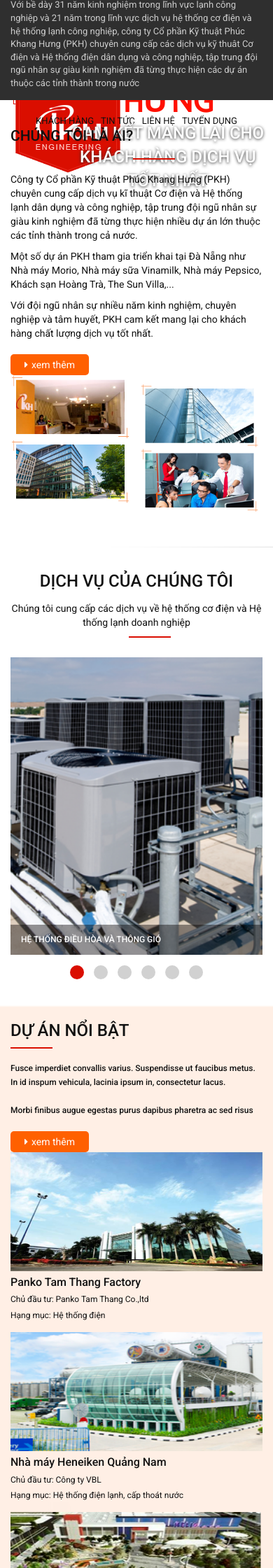
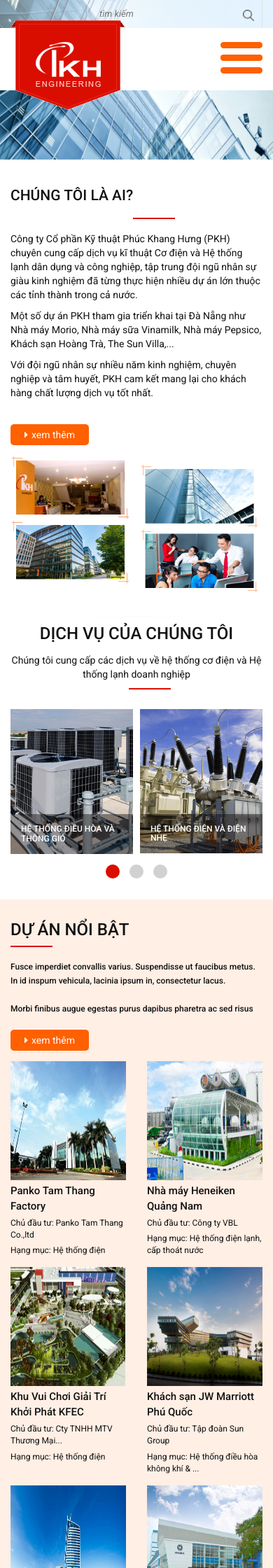
Before and after one commit to concolele/phuckhanghung, a PHP site: page / in a window 390 px wide; the page is wider, and only the part inside the window is pictured. Shown: the top 2240 px of that part at 70% size. Run offline with PHP 8.4, Linux system fonts and the light colour scheme; some libraries are stand-ins or nearby versions.

Commit message:
respon500

```diff
--- a/css/style.css
+++ b/css/style.css
@@ -94,7 +94,7 @@ header .menu-area .main-menu li {
     display:  inline-block;
     padding: 10px 15px;
     float:  left;
-    margin-top: 7px;
+    margin-top: 5px;
 }
 
 header .menu-area .logo-top {
@@ -123,7 +123,7 @@ header .menu-area .main-menu li.li-active a {
 header .menu-area .main-menu li.li-active:after {
     content: '';
     position: absolute;
-    left: 66px;
+    left: 70px;
     top: 55px;
     width: 0;
     height: 0;
@@ -140,7 +140,8 @@ ol.carousel-indicators {
 header .info-area {
     position:  absolute;
     top: 50%;
-    left: 33%;
+    left: 0;
+    right:  0;
     text-align:  center;
 }
 
@@ -162,8 +163,8 @@ header .info-area p {
 }
 
 header .intro-area {
-    position:  absolute;
-    bottom: 0;
+    /* position:  absolute; */
+    /* bottom: 0; */
     background: #2f2f2f;
     padding:  15px 0;
     width:  100%;
@@ -199,12 +200,12 @@ header .intro-area p {
 
 header .slider-area .prev-right{
     top: 55%;
-    right: 10%;
+    right: 5%;
 }
 
 header .slider-area .prev-left{
     top: 55%;
-    left: 10%;
+    left: 5%;
 }
 
 header .abs-top input.ipt-search:focus {
@@ -264,9 +265,10 @@ header .abs-top input.ipt-search:focus {
     font-size:  14px;
 }
 
-.content .about-us-area .load-more {
+.content .load-more {
     display:  inline-block;
     position:  relative;
+    margin: 15px 0;
 }
 
 .content .load-more a {
@@ -298,8 +300,8 @@ header .abs-top input.ipt-search:focus {
 }
 
 .service-area .header-service img {
-    /* width:  100%; */
-    /* height:  100%; */
+    width:  100%;
+    height:  100%;
 }
 
 .service-area .header-service h2 {
@@ -412,6 +414,11 @@ header .abs-top input.ipt-search:focus {
     max-height:  170px;
 }
 
+.content .hot-area .list-proj {
+    display:  inline-block;
+    margin: 0 -15px;
+}
+
 .content .hot-area {
     /* background-color: #FFEFE5; */
     background-image: url(../img/hot-bg1.png);
@@ -462,11 +469,14 @@ header .abs-top input.ipt-search:focus {
 }
 
 .content .hot-area .hot-proj {
-    margin-bottom: 15px;
+    padding: 0 15px;
+    margin-bottom:  15px;
+    float:  left;
+    width:  33.333333%;
 }
 
 .content .hot-area .hot-proj p.proj-name {
-    font-size:  16px;
+    font-size: 15px;
     font-weight:  500;
 }
 
@@ -482,6 +492,7 @@ header .abs-top input.ipt-search:focus {
 
 .content .other-area .customer {
     position: relative;
+    margin:  20px 0 40px 0;
 }
 
 .content .other-area a.prev-right {
@@ -555,7 +566,7 @@ a.prev-left.a-active {
 
 footer {
     background-image: url(../img/footer-bg2.png);
-    background-size:  100%;
+    background-size:  100% 100%;
     display:  inline-block;
     width:  100%;
 }
@@ -607,7 +618,7 @@ footer .info-right {
 
 footer .info-right li {
     display: inline-block;
-    width: 140px;
+    width: 150px;
     height: 40px;
 }
 
@@ -615,12 +626,14 @@ footer .info-right li a {
     color:  #FAA6A0;
     text-transform:  uppercase;
     text-decoration: none;
+    /* font-size: 15px; */
 }
 
 footer .info-right .li-active a {
     border-bottom: 1px solid #fff;
     padding-bottom: 7px;
     color:  #fff;
+    /* font-size: 13px; */
 }
 
 footer .info-right li:hover a {
@@ -648,100 +661,9 @@ footer .contact-info a i:hover {
     background: #656565 none repeat scroll 0 0;
 }
 
-@media (min-width : 576px) {
-    .container {
-        max-width: 540px;
-    }
-}
-
-@media (min-width: 768px){
-    .container {
-        max-width: 720px;
-    }
-
-}
-
-@media (min-width: 992px) {
-
-}
-
-@media (min-width: 1200px) {
-    .container {
-        max-width: 1170px;
-    }
-}
-
-@media (max-width: 1200px) {
-    .container {
-        max-width: 1170px;
-    }
-    header .menu-area .main-menu li{
-        padding: 5px;
-    }
-
-    header .info-area{
-        left: 23%;
-    }
-
-    header .menu-area .main-menu a{
-        font-size: 13px;
-    }
-
-    header .menu-area{
-        padding: 10px 0;
-        margin-top: 0;
-    }
-
-    header .menu-area .main-menu li.li-active:after{
-        top: 41px;
-        left: 64px;
-    }
-
-    header .abs-top .top-info a{
-        font-size: 13px;
-    }
-
-    header .abs-top input.ipt-search{
-        font-size: 13px;
-    }
-}
-
-@media (max-width: 991px) {
-
-}
-
-@media (max-width : 767px) {
-
-}
-
-@media (max-width : 576px) {
-    .container {
-        max-width: 540px;
-    }
-}
-
-@media (max-width : 460px) {
-}
-
-@media (max-width : 320px) {
-
-}
-@media (max-width : 400px) {
-
-}
-
-@media (max-width : 500px) {
-
-}
-
-@media (max-width: 1050px) {
-
-}
-@media (min-width: 1050px) {
-
-}
-@media (max-width: 1200px) {
-
+footer img {
+    width:  100%;
+    height:  100%;
 }
 
 /*xxxxxxxxxxxxxxxxxxxxxxxxxxxxxxxxxxxxxxxxxxxxxxxxx */
@@ -749,8 +671,10 @@ footer .contact-info a i:hover {
     display: none;
     width: 60px;
     height: 45px;
-    position: relative;
-    margin: 50px auto;
+    position: absolute;
+    right: 15px;
+    top: 15px;
+    /* margin: 50px auto; */
     -webkit-transform: rotate(0deg);
     -moz-transform: rotate(0deg);
     -o-transform: rotate(0deg);
@@ -767,7 +691,7 @@ footer .contact-info a i:hover {
     position: absolute;
     height: 9px;
     width: 100%;
-    background: #d3531a;
+    background: #FF6000;
     border-radius: 9px;
     opacity: 1;
     left: 0;
@@ -785,7 +709,7 @@ footer .contact-info a i:hover {
     top: 0px;
 }
 
-.menu-mobile span:nth-child(2),#nav-icon3 span:nth-child(3) {
+.menu-mobile span:nth-child(2),.menu-mobile span:nth-child(3) {
     top: 18px;
 }
 
@@ -818,3 +742,212 @@ footer .contact-info a i:hover {
     width: 0%;
     left: 50%;
 }
+
+@media (min-width : 576px) {
+
+}
+
+@media (min-width: 768px) {
+    .container {
+        width: 750px;
+    }
+
+}
+@media (min-width: 992px) {
+    .container {
+        width: 970px;
+    }
+}
+@media (min-width: 1200px) {
+    .container {
+        width: 1200px;
+    }
+}
+
+@media (max-width: 1200px) {
+    .container {
+        max-width: 1170px;
+    }
+    header .menu-area .main-menu li{
+        padding: 7px;
+    }
+
+    header .info-area{
+        left: 0;
+        right:  0;
+    }
+
+    header .menu-area .main-menu a{
+        font-size: 13px;
+    }
+
+    header .menu-area{
+        padding: 10px 0;
+        margin-top: 0;
+        min-height: 89px;
+    }
+
+    header .menu-area .main-menu li.li-active:after{
+        top: 60px;
+        left: 55px;
+    }
+
+    header .abs-top .top-info a{
+        font-size: 13px;
+    }
+
+    header .abs-top input.ipt-search{
+        font-size: 13px;
+    }
+
+    footer .info-left {
+        width: 50%;
+    }
+    footer .info-right {
+        width: 50%;
+    }
+
+    header .menu-area .main-menu li{
+        margin-top: 15px;
+    }
+
+    header .menu-area .logo-top{
+        top: -20px;
+    }
+
+    header .menu-area .main-menu li.li-active:after{
+        left: 65px;
+        top: 55px;
+    }
+}
+
+@media (max-width: 992px) {
+    .container {
+        max-width: 970px !important;
+    }
+
+    .menu-mobile {
+        display: block;
+    }
+
+    header .menu-area{
+        padding: 0;
+        margin-top: 0;
+    }
+    header .menu-area .logo-top{
+        top: -17px;
+    }
+
+    header .menu-area {
+        padding: 5px 0;
+    }
+
+    header.top-area .top-info {
+        display: none;
+    }
+
+    header .info-area {
+        /* display: none; */
+    }
+
+    header .top-info{
+        display: none;
+    }
+
+    header .menu-area .main-menu {
+        display: none;
+    }
+
+    .carousel-inner>.item>a>img, .carousel-inner>.item>img, .img-responsive, .thumbnail a>img, .thumbnail>img{
+        height: 50vh;
+    }
+
+    .content .other-area a.prev-right {
+        right: 35%;
+        bottom: -15%;
+    }
+
+    .content .other-area a.prev-left {
+        left: 35%;
+        bottom: -15%;
+    }
+}
+
+@media (max-width : 767px) {
+    #cusCarousel>.carousel-inner>.item>img{
+        height: 25vh;
+    }
+
+    .content .other-area a.prev-left {
+        left: 48%;
+        bottom: -21%;
+    }
+
+    .content .other-area a.prev-right {
+        right: 38%;
+        bottom: -21%;
+    }
+}
+
+@media (max-width : 576px) {
+    .container {
+        max-width: 540px;
+    }
+
+    .content .hot-area .hot-proj{
+        width: 50%;
+    }
+
+    .content .hot-area{
+        background-image: none;
+        background-color: #FFEFE5;
+    }
+
+    header .info-area {
+        display: none;
+    }
+
+    header .intro-area{
+        display: none;
+    }
+
+    .carousel-inner>.item>a>img, .carousel-inner>.item>img, .img-responsive, .thumbnail a>img, .thumbnail>img{
+        height: 27vh;
+    }
+
+    a.prev-left, a.prev-right{
+        display: none;
+    }
+
+    footer .info-right{
+        display: none;
+    }
+
+    footer .info-left{
+        width: 100%;
+    }
+}
+
+@media (max-width : 460px) {
+}
+
+@media (max-width : 320px) {
+
+}
+@media (max-width : 400px) {
+
+}
+
+@media (max-width : 500px) {
+
+}
+
+@media (max-width: 1050px) {
+
+}
+@media (min-width: 1050px) {
+
+}
+@media (max-width: 1200px) {
+
+}
--- a/index.html
+++ b/index.html
@@ -121,7 +121,7 @@
           <div class="about-us-area">
             <div class="container">
               <div class="row">
-                <div class="col-xs-12 col-sm-12 col-md-12 col-lg-7">
+                <div class="col-xs-12 col-sm-12 col-md-7 col-lg-7">
                   <h2>
                     Chúng tôi là ai?
                   </h2>
@@ -140,7 +140,7 @@
                     <a href=""><i class="fa fa-caret-right"></i>Xem thêm</a>
                   </div>
                 </div>
-                <div class="col-xs-12 col-sm-12 col-md-12 col-lg-5">
+                <div class="col-xs-12 col-sm-12 col-md-5 col-lg-5">
                   <div class="about-img">
                     <img src="img/withus.png" alt="About us">
                   </div>
@@ -236,7 +236,7 @@
           <div class="hot-area">
             <div class="container">
               <div class="row">
-                <div class="col-xs-12 col-sm-12 col-md-12 col-lg-3">
+                <div class="col-xs-12 col-sm-12 col-md-3 col-lg-3">
                   <div class="intro-hot">
                     <h2>
                       Dự án nổi bật
@@ -251,7 +251,8 @@
                     </div>
                   </div>
                 </div>
-                <div class="col-xs-12 col-sm-12 col-md-12 col-lg-3">
+                <div class="col-xs-12 col-sm-12 col-md-9 col-lg-9">
+                  <div class="list-proj">
                     <div class="hot-proj">
                       <img src="img/hot1.png" alt="">
                       <p class="proj-name">Panko Tam Thang Factory</p>
@@ -264,8 +265,6 @@
                       <p><span>Chủ đầu tư: </span> Công ty VBL</p>
                       <p><span>Hạng mục: </span> Hệ thống điện lạnh, cấp thoát nước</p>
                     </div>
-                </div>
-                <div class="col-xs-12 col-sm-12 col-md-12 col-lg-3">
                     <div class="hot-proj">
                       <img src="img/hot2.1.png" alt="">
                       <p class="proj-name">Khu Vui Chơi Giải Trí Khởi Phát KFEC</p>
@@ -278,8 +277,6 @@
                       <p><span>Chủ đầu tư: </span> Tập đoàn Sun Group</p>
                       <p><span>Hạng mục: </span> Hệ thống điều hòa không khí & ...</p>
                     </div>
-                </div>
-                <div class="col-xs-12 col-sm-12 col-md-12 col-lg-3">
                     <div class="hot-proj">
                       <img src="img/hot3.png" alt="">
                       <p class="proj-name">Khách sạn Grand Tourane Đà Nẵng</p>
@@ -295,15 +292,16 @@
                   </div>
                 </div>
               </div>
+            </div>
           </div><!--end hot-area -->
           <div class="other-area">
             <div class="container">
                 <div class="row">
-                  <div class="col-xs-12 col-sm-12 col-md-12 col-lg-6">
+                  <div class="col-xs-12 col-sm-6 col-md-6 col-lg-6">
                     <div class="new-info">
                       <h2>Tin tức mới</h2>
                       <div class="row">
-                        <div class="col-xs-12 col-sm-12 col-md-12 col-lg-6">
+                        <div class="col-xs-6 col-sm-12 col-md-6 col-lg-6">
                           <div class="one-info">
                             <img src="img/one-info1.png" alt="">
                             <p class="new-title">Những chính sách có hiệu lực từ tháng 3</p>
@@ -311,7 +309,7 @@
                             <p class="new-date">01 - 03 - 2016</p>
                           </div>
                         </div>
-                        <div class="col-xs-12 col-sm-12 col-md-12 col-lg-6">
+                        <div class="col-xs-6 col-sm-12 col-md-6 col-lg-6">
                           <div class="other-info">
                             <p class="new-title">Những chính sách có hiệu lực từ tháng 3</p>
                             <p class="new-date">01 - 03 - 2016</p>
@@ -331,7 +329,7 @@
                       </div>
                   </div><!--end new-info -->
                 </div>
-                <div class="col-xs-12 col-sm-12 col-md-12 col-lg-6">
+                <div class="col-xs-12 col-sm-6 col-md-6 col-lg-6">
                   <div class="customer">
                     <h2>Khách hàng</h2>
                     <div class="cus-slide">
@@ -423,7 +421,7 @@
             responsiveClass: true,
             responsive: {
               0: {
-                items: 1,
+                items: 2,
                 nav: true
               },
               600: {
```
Also changed, not shown: js/test.js (+11 -5 lines). Lines whose indentation alone changed are shown as unchanged.
